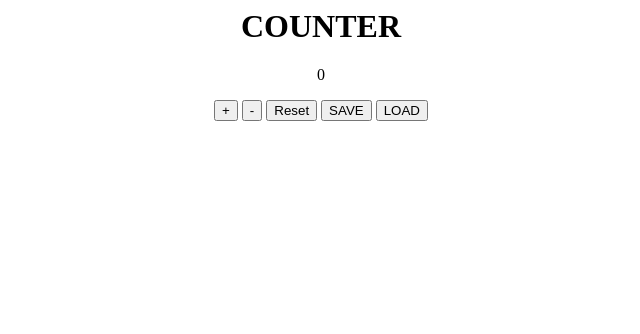
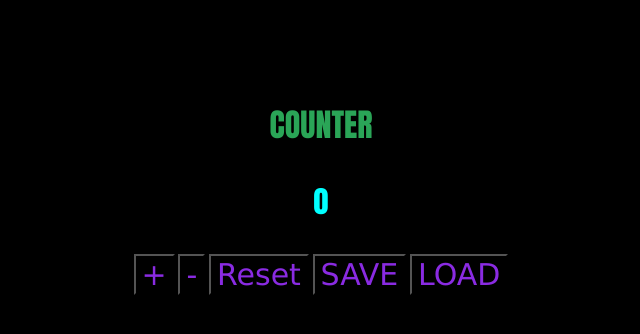
Before and after one commit to snehpropelius/counter, a plain HTML site: page index.html in a window 1280 px wide. Shown: the whole page, without its empty margins (319-959 px from the left). Drawn offline with Linux system fonts and the light colour scheme.

Commit message:
trying CSS

```diff
--- a/style.css
+++ b/style.css
@@ -1,3 +1,19 @@
 body{
+    background-color: black;
     text-align: center;
+    margin-top: 100px;
+    font-family:Impact, Haettenschweiler, 'Arial Narrow Bold', sans-serif;
 }
+h1{
+    color: rgb(42, 165, 87);
+}
+p{
+    color: aqua;
+    font-size: 30px;
+}
+button{
+    color: blueviolet;
+    background-color: black;
+    font-size: 30px;
+    font-family: Verdana, Geneva, Tahoma, sans-serif;
+}
```
